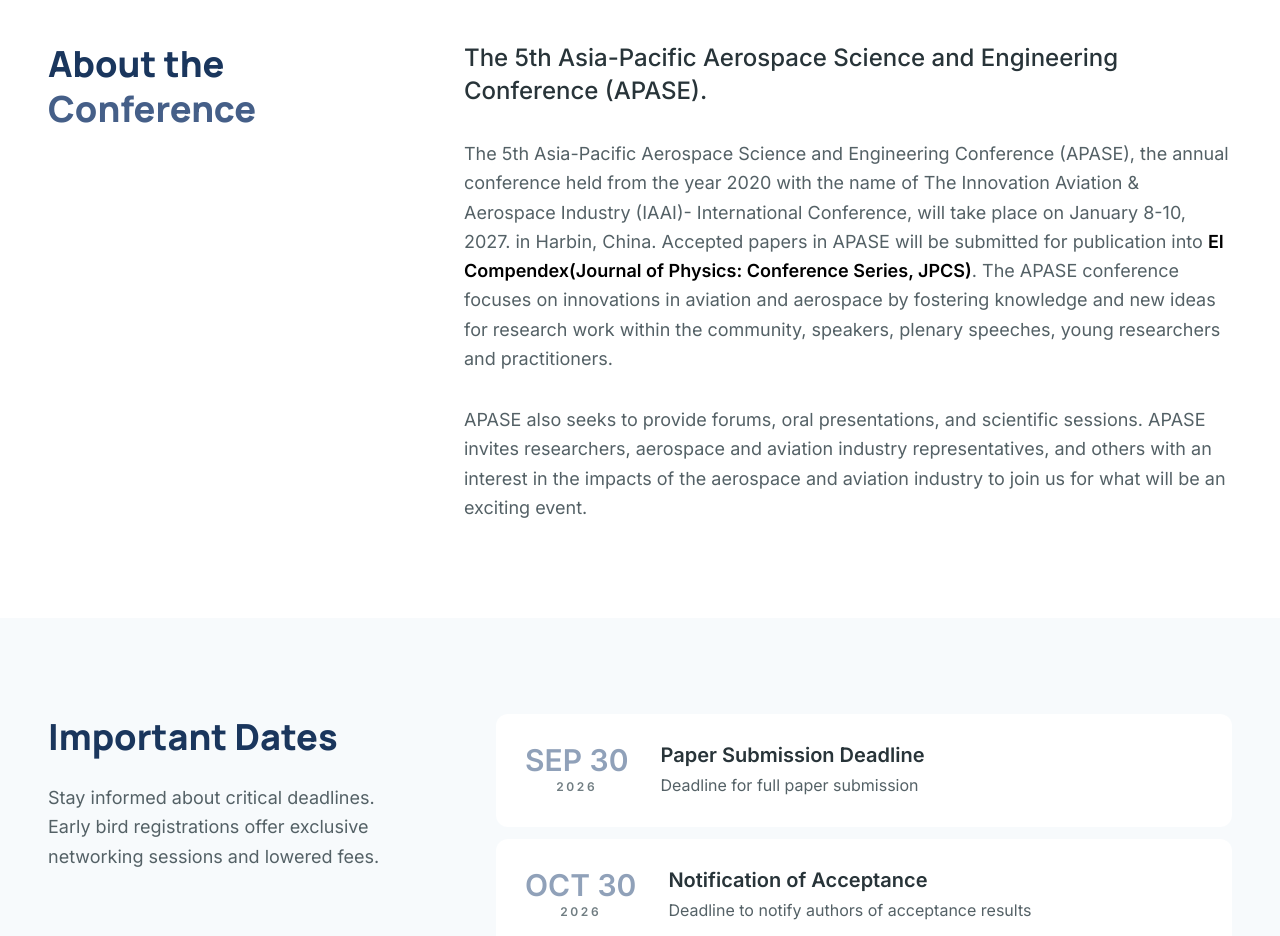
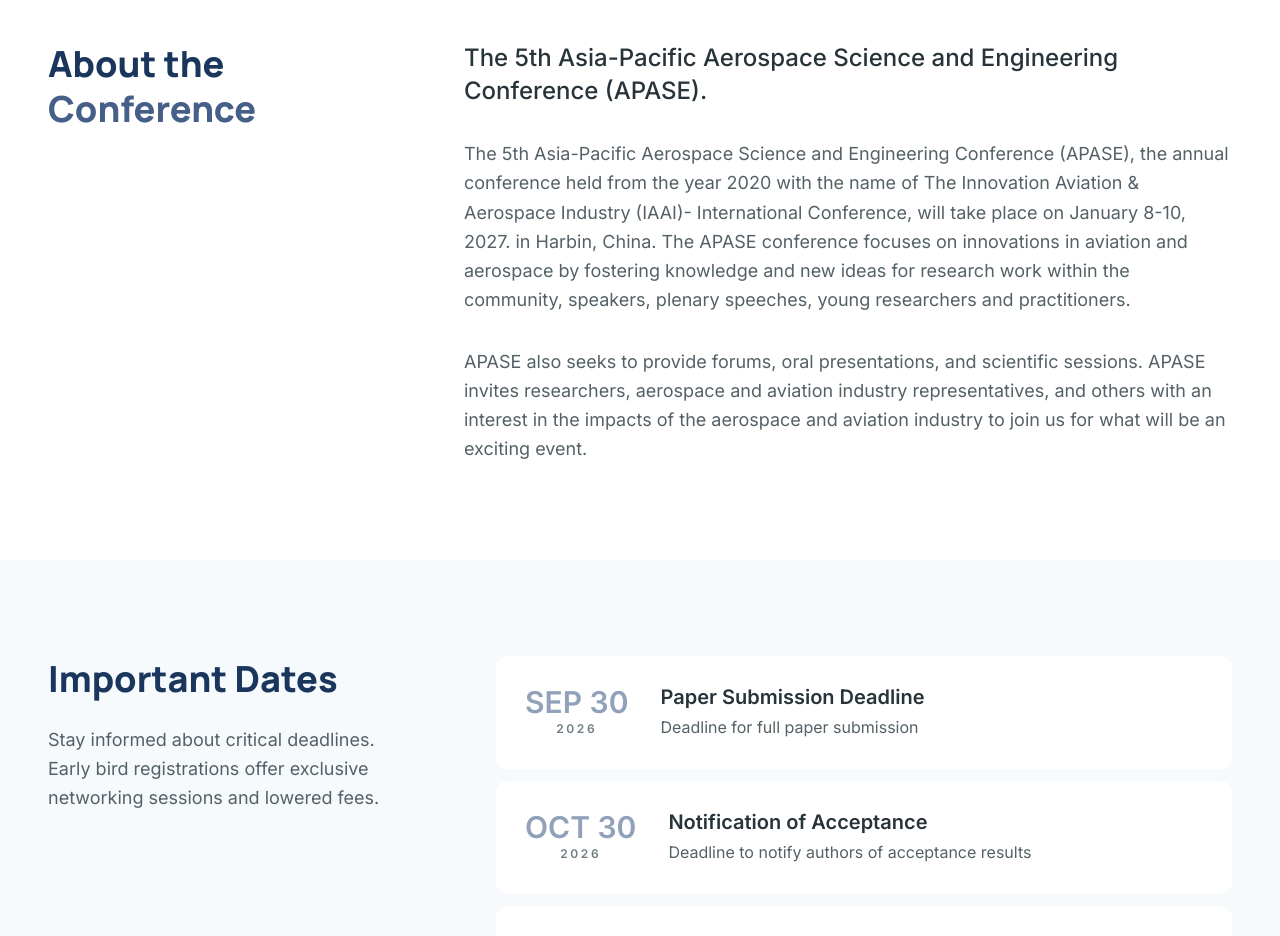
Before and after one commit to ascomlab/apase-web, a Next.js app: page / in a window 1280 px wide. Shown: the part 1180-2116 px from the top of the page. Built offline with nearby package versions, Linux system fonts and the light colour scheme.

Commit message:
Update page.tsx

```diff
--- a/app/page.tsx
+++ b/app/page.tsx
@@ -344,12 +344,7 @@ export default function Home() {
                   Conference (APASE), the annual conference held from the year
                   2020 with the name of The Innovation Aviation {"&"} Aerospace
                   Industry (IAAI)- International Conference, will take place on
-                  January 8-10, 2027. in Harbin, China. Accepted papers in APASE
-                  will be submitted for publication into{" "}
-                  <b className="text-black">
-                    EI Compendex(Journal of Physics: Conference Series, JPCS)
-                  </b>
-                  . The APASE conference focuses on innovations in aviation and
+                  January 8-10, 2027. in Harbin, China.  The APASE conference focuses on innovations in aviation and
                   aerospace by fostering knowledge and new ideas for research
                   work within the community, speakers, plenary speeches, young
                   researchers and practitioners.
```
